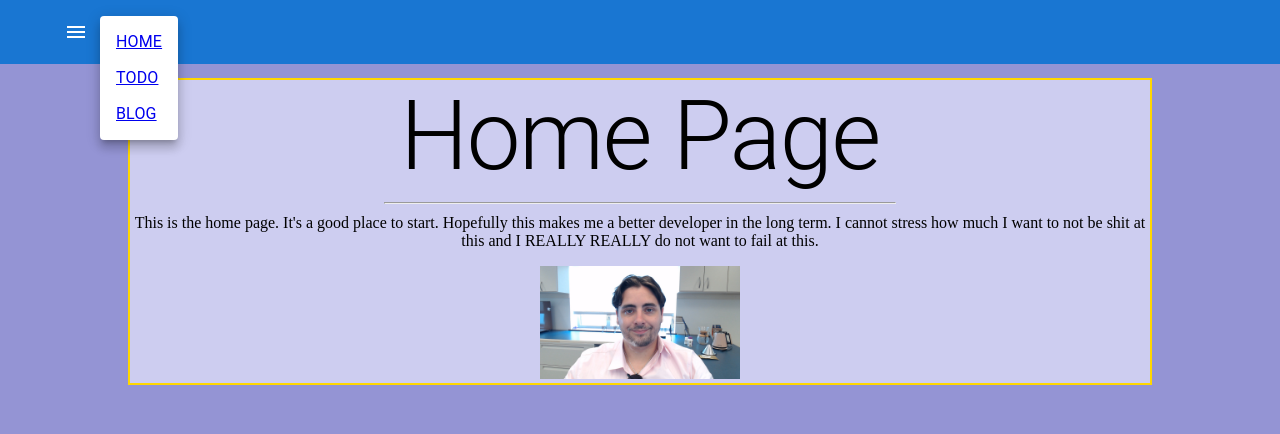
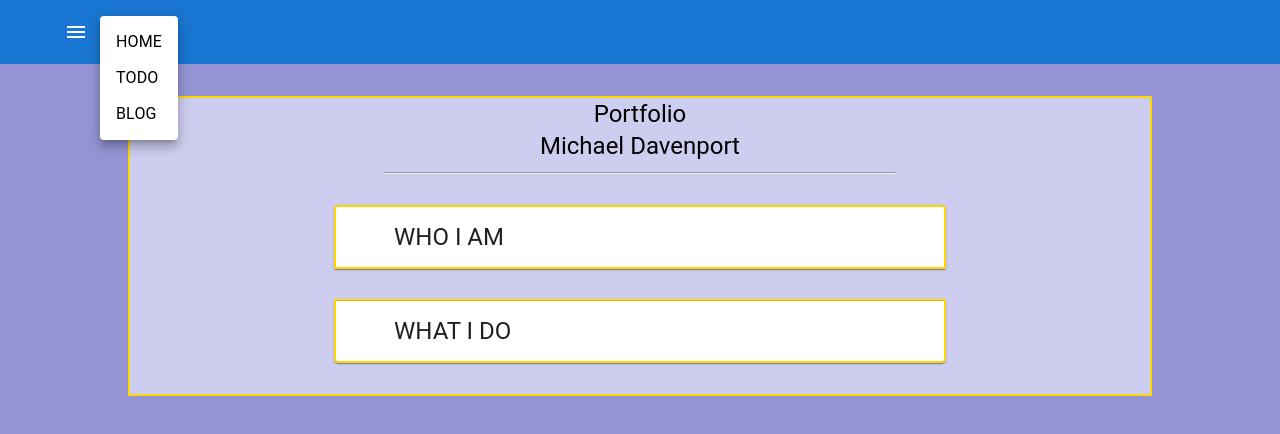
Before and after one commit to davenmir/todotracker, a Next.js app: page /home in a window 1280 px wide. Both pictures are taken after a click on the button "menu". Shown: the top 434 px of the page. Built offline with nearby package versions, Linux system fonts and the light colour scheme.

Commit message:
revamped home page. made list items removable

```diff
--- a/components/NavComponent.js
+++ b/components/NavComponent.js
@@ -9,7 +9,7 @@ import MenuIcon from "@mui/icons-material/Menu";
 import styles from "../styles/NavComponent.module.css";
 import Link from "next/link";
 
-const pages = ["home","todo", "blog"];
+const pages = ["home", "todo", "blog"];
 
 function NavComponent() {
   const [anchorElNav, setAnchorElNav] = React.useState(null);
@@ -37,18 +37,23 @@ function NavComponent() {
             <MenuIcon />
           </IconButton>
           <Menu
+            className={styles.menu}
             anchorEl={anchorElNav}
             anchorOrigin={{
               vertical: "top",
               horizontal: "right",
             }}
-            keepMounted
+
             open={Boolean(anchorElNav)}
             onClose={handleCloseNavMenu}
           >
             {pages.map((page) => (
-              <Link href={page} passHref >
-                <MenuItem key={page} onClick={handleCloseNavMenu}>
+              <Link href={page} className={styles.links} passHref>
+                <MenuItem
+                  key={page}
+                  className={styles.menuitems}
+                  onClick={handleCloseNavMenu}
+                >
                   {page.toUpperCase()}
                 </MenuItem>
               </Link>
--- a/pages/home/index.js
+++ b/pages/home/index.js
@@ -1,26 +1,79 @@
 import NavComponent from "@/components/NavComponent";
 import styles from "../../styles/Home.module.css";
-import { Typography } from "@mui/material";
+import {
+  Typography,
+  Accordion,
+  AccordionSummary,
+  AccordionDetails,
+} from "@mui/material";
 
 export default function HomePage() {
   return (
     <>
-    <NavComponent/>
+      <NavComponent />
+
       <div className={styles.pageBody}>
+        <br />
         <div className={styles.pageContentContainer}>
-          <Typography variant="h1" className={styles.header}>
-            Home Page
+          <Typography variant="h5" className={styles.header}>
+            Portfolio <br />
+            Michael Davenport
           </Typography>
           <hr className={styles.hr} />
-          <Typography variant="p" align="center" paragraph="false">
-            This is the home page. It's a good place to start. Hopefully this
-            makes me a better developer in the long term. I cannot stress how
-            much I want to not be shit at this and I REALLY REALLY do not want
-            to fail at this.
-          </Typography>
-          <div className={styles.mypic}>
-            <img width={"200"} src="./me.jpg" />
-          </div>
+          <Accordion className={styles.accordion}>
+            <AccordionSummary
+              aria-controls="panel1a-content"
+              id="panel1a-header"
+            >
+              <Typography
+                sx={{
+                  fontSize: 24,
+                  letterSpacing: "0em",
+                  textTransform: "uppercase",
+                  marginLeft: "1.75em",
+                }}
+              >
+                Who I am
+              </Typography>
+            </AccordionSummary>
+            <AccordionDetails>
+              <Typography>
+                My name is <b>Michael</b> and I am a software engineer. I have
+                been coding professionally for nearly three years now.
+              </Typography>
+              <div className={styles.mypic}>
+                <img width={"200"} src="./me.jpg" />
+              </div>
+            </AccordionDetails>
+          </Accordion>
+          <Accordion className={styles.accordion}>
+            <AccordionSummary
+              aria-controls="panel1a-content"
+              id="panel1a-header"
+            >
+              <Typography
+                sx={{
+                  fontSize: 24,
+                  letterSpacing: "0em",
+                  textTransform: "uppercase",
+                  marginLeft: "1.75em",
+                }}
+              >
+                What I do
+              </Typography>
+            </AccordionSummary>
+            <AccordionDetails>
+              <Typography>
+                I primarily consider myself a fullstack developer. I have
+                experience with React, Angular, Node, MongoDB, MySQL, C#
+                (Blazor), and more.
+                <br /> I also consider myself to be a good cook and enjoy being
+                in the kitchen. In my free time I like to read fiction, play
+                with my dog, and ride my motorcycle.
+                <br /> I currently work at Washington University in St. Louis.
+              </Typography>
+            </AccordionDetails>
+          </Accordion>
         </div>
       </div>
     </>
--- a/pages/index.js
+++ b/pages/index.js
@@ -4,10 +4,8 @@ import HomePage from "./home/index.js";
 export default function Home() {
   return (
     <>
-      <div className="container">
-        <NavComponent />
-        <HomePage />
-      </div>
+      <NavComponent />
+      <HomePage />
     </>
   );
 }
--- a/pages/todo/index.js
+++ b/pages/todo/index.js
@@ -1,11 +1,12 @@
 import NavComponent from "@/components/NavComponent";
 import TodoComponent from "@/components/ToDoComponent";
+import styles from "../../styles/todo.module.css"
 
 export default function Todo() {
   return (
     <>
-      <div className="container">
-        <NavComponent />
+      <NavComponent />
+      <div className={styles.spacer}>
         <TodoComponent />
       </div>
     </>
--- a/styles/Home.module.css
+++ b/styles/Home.module.css
@@ -14,13 +14,18 @@
   margin-top: 1%;
 }
 
-
 .mypic {
   text-align: center;
 }
 
-.pageContentContainer{
+.pageContentContainer {
   background-color: rgb(205, 205, 240);
   margin: 1% 10% 1% 10%;
   border: solid gold 2px;
 }
+
+.accordion {
+  background-color: rgb(148, 148, 212);
+  margin: 3% 20% 3% 20%;
+  border: solid gold 2px;
+}
--- a/styles/NavComponent.module.css
+++ b/styles/NavComponent.module.css
@@ -2,12 +2,13 @@
   background-color: inherit;
 }
 
+.links{
+  text-decoration: none;
+  color:black;
+}
 .menuitems {
-  background-color: rgb(136, 181, 226);
-
-  width: 100px;
   text-decoration: none;
-  border: 2px solid green;
+  background-color: inherit;
 }
 .links:hover {
   color: rgb(136, 181, 226);
--- /dev/null
+++ b/styles/TodoComponent.module.css
@@ -0,0 +1,4 @@
+.listitem {
+  text-decoration: none;
+  list-style: none;
+}
--- /dev/null
+++ b/styles/todo.module.css
@@ -0,0 +1,3 @@
+.spacer{
+    margin: 2em;
+}
```
Also changed, not shown: components/ToDoComponent.js (+33 -15 lines).
